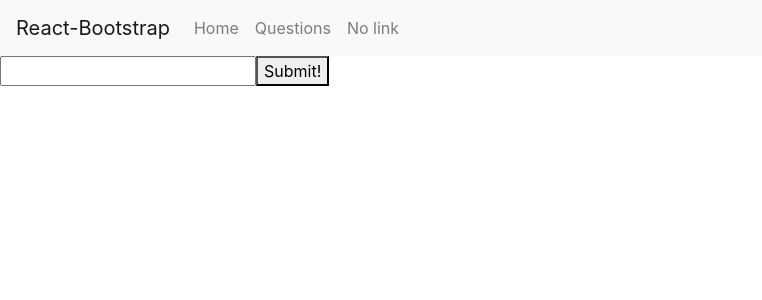
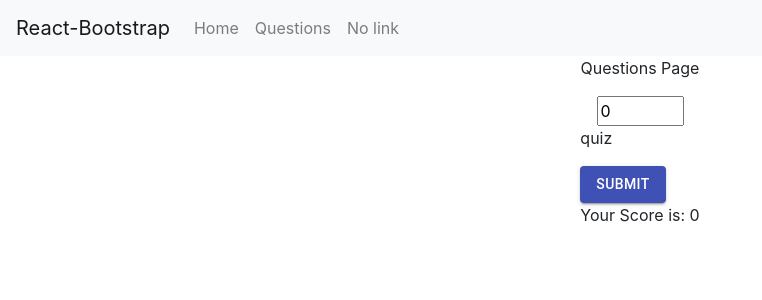
Before and after one commit to cimonikhe/peng-math, a React (Create React App) app: page /questions in a window 1280 px wide. Shown: the top 300 px of the page, without its empty margins (0-762 px from the left). Built offline with nearby package versions, Linux system fonts and the light colour scheme.

Commit message:
update quiz component

```diff
--- a/src/components/pages/questions.js
+++ b/src/components/pages/questions.js
@@ -1,6 +1,7 @@
 import React from 'react';
 import {questions} from '../../reducers/questionDb';
 import Question from '../sub-components/question';
+import Quiz from '../sub-components/quiz';
 import './styles/question-page.css';
 import {CloseButton} from 'react-bootstrap';
 //stateful component
@@ -8,51 +9,37 @@ import {CloseButton} from 'react-bootstrap';
     constructor(props){
         super(props);
         this.state = {
-
+          input: 0
         };
     }
 
+    handleChange = (event) =>{
+      this.setState({
+        input: event.target.value
+      });
+    }
+
     render(){
-        let numberOfQuestions = MyForm.input;
-        let randomSelection = this.createQuestions(questions, parseInt(numberOfQuestions, 10));
-        let questionComponents = this.displayQuestions(randomSelection);
+
+        //let randomSelection = this.createQuestions(questions, parseInt(numberOfQuestions, 10));
+        //let questionComponents = this.displayQuestions(randomSelection);
         return(
             <div className="questions-container">
                 <p>Questions Page</p>
-                 {questionComponents}
+                <input
+                  type='number'
+                  value={this.state.input}
+                  onChange={this.handleChange}
+                  min="0"
+                  max={questions.length}
+                  />
+                 <Quiz numQuestions={this.state.input}/>
             </div>
         );
     }
-// randomly selects some questions from database to make a new array
-    createQuestions = (arr, size) => {
-        var shuffled = arr.slice(0), i = arr.length, temp, index;
-        while (i--) {
-            index = Math.floor((i + 1) * Math.random());
-            temp = shuffled[index];
-            shuffled[index] = shuffled[i];
-            shuffled[i] = temp;
-        }
-        return shuffled.slice(0, size);
-    }
-
-
-
-    // display questions on the browser
-    displayQuestions = (questionsArray) =>{
-        let questionComponents = [];
-        for (let i = 0; i < questionsArray.length; i++) {
-            const question = questionsArray[i];
-            const questionComponent =
-            (<Question question = {question}/>);
-            questionComponents.push(questionComponent);
-
-        }
-        return questionComponents;
-
-    }
 
 }
-
+/*
 class MyForm extends React.Component {
     constructor(props) {
       super(props);
@@ -84,7 +71,7 @@ class MyForm extends React.Component {
             <button type='submit'>Submit!</button>
           </form>
           <h1>{this.state.submit}</h1>
-          {QuestionsPage}
+          <QuestionsPage/>
         </div>
 
       );
@@ -92,5 +79,6 @@ class MyForm extends React.Component {
     }
 
   };
+  */
 // export default QuestionsPage;
-export default MyForm;
+export default QuestionsPage;
--- a/src/components/sub-components/navbar.js
+++ b/src/components/sub-components/navbar.js
@@ -28,7 +28,7 @@ export default function AppNavbar(props){
         for(let i = 0;i < navbarData.length;i++){
             let data = navbarData[i];
             let link = (
-                <Nav.Link as={Link} to={data.link}>
+                <Nav.Link key={data.title} as={Link} to={data.link}>
                     {data.title}
                 </Nav.Link>
             );
--- a/src/components/sub-components/question.js
+++ b/src/components/sub-components/question.js
@@ -3,6 +3,9 @@ import BasicChallenge from '../sub-components/basicChallenge'
 import './styles/question.css'
 function Question(props) {
 
+  const checkAnswer = () =>{
+
+  }
 
   return (
     <div className="single-question">
@@ -10,23 +13,23 @@ function Question(props) {
       <p>{props.question.title}</p>
       <div className='choices-container'>
         <div>
-          <input type="radio" value="A:" name="challenge1" onClick={() => BasicChallenge('A', props.question.answer)} id={props.question.options.a}/>
-          <label for={props.question.options.a}>{props.question.options.a}</label>
+          <input type="radio" value="A:" name={props.name} onClick={() => BasicChallenge('A', props.question.answer)} id={props.question.options.a}/>
+          <label htmlFor={props.question.options.a}>{props.question.options.a}</label>
         </div>
         <div>
-          <input type="radio" value="B:" name="challenge1" onClick={() => BasicChallenge('B', props.question.answer)} id={props.question.options.b}/>
-          <label for={props.question.options.b}>{props.question.options.b} </label>
+          <input type="radio" value="B:" name={props.name} onClick={() => BasicChallenge('B', props.question.answer)} id={props.question.options.b}/>
+          <label htmlFor={props.question.options.b}>{props.question.options.b} </label>
         </div>
         <div>
-          <input type="radio" value="C:" name="challenge1" onClick={() => BasicChallenge('C', props.question.answer)}/>
+          <input type="radio" value="C:" name={props.name} onClick={() => BasicChallenge('C', props.question.answer)}/>
           <label>{props.question.options.c}</label>
         </div>
         <div>
-          <input type="radio" value="D:" name="challenge1" onClick={() => BasicChallenge('D', props.question.answer)}/>
+          <input type="radio" value="D:" name={props.name} onClick={() => BasicChallenge('D', props.question.answer)}/>
           <label>{props.question.options.d}</label>
         </div>
         <div>
-          <input type="radio" value="E:" name="challenge1" onClick={() => BasicChallenge('E', props.question.answer)}/>
+          <input type="radio" value="E:" name={props.name} onClick={() => BasicChallenge('E', props.question.answer)}/>
           <label>{props.question.options.e} </label>
         </div>
       </div>
--- /dev/null
+++ b/src/components/sub-components/quiz.js
@@ -0,0 +1,86 @@
+import React, {useState, useEffect} from 'react';
+import Question from './question';
+import Button from '@material-ui/core/Button';
+import {questions} from '../../reducers/questionDb';
+
+function Quiz(props){
+
+    const [score,setScore] = useState(0);
+    const [questionsArray,setQuestionArray] = useState([]);
+
+    const createQuestions = (arr, size) => {
+        let questionsArray = [];
+        let randomIndexes = [];
+        let pickedIndexes = {};
+
+        while(randomIndexes.length < size){
+            const index = Math.floor(Math.random() * arr.length);
+            if(pickedIndexes[index] && pickedIndexes[index] !== 0){
+                continue;
+            }
+            else{
+                randomIndexes.push(index);
+                pickedIndexes[index] = true;
+            }
+        }
+
+        questionsArray = randomIndexes.map(i => {
+            return arr[i];
+        });
+
+        return questionsArray;
+        /*
+        var shuffled = arr.slice(0), i = arr.length, temp, index;
+        while (i--) {
+            index = Math.floor((i + 1) * Math.random());
+            temp = shuffled[index];
+            shuffled[index] = shuffled[i];
+            shuffled[i] = temp;
+        }
+        return shuffled.slice(0, size);
+        */
+    }
+
+    const displayQuestions = (questionsArray) =>{
+        let questionComponents = [];
+        for (let i = 0; i < questionsArray.length; i++) {
+            const question = questionsArray[i];
+            const questionComponent =
+            (<Question name={question.title} key={question.title} question={question}/>);
+            questionComponents.push(questionComponent);
+
+        }
+        return questionComponents;
+
+    }
+
+    const calculateScore = () => {
+        let newScore = score;
+        newScore++;
+        setScore(newScore);
+    }
+
+    let questionComponents = [];
+
+    useEffect(() => {
+        let newQuestionsArray = props.numQuestions ? createQuestions(questions,props.numQuestions) : [];
+        setQuestionArray(newQuestionsArray);
+    },[props.numQuestions]);
+
+    questionComponents = questionsArray.length > 0 ? displayQuestions(questionsArray) : []
+    return(
+        <div>
+            <p>quiz</p>
+            {questionComponents}
+            <Button variant="contained" color="primary" onClick={(e) => calculateScore()}>
+                Submit
+            </Button>
+            <p>Your Score is: {score}</p>
+        </div>
+    )
+}
+
+//submit button when you click it it will sum up your answers and display the score
+//the score is a "state" variable
+
+export default Quiz;
```
